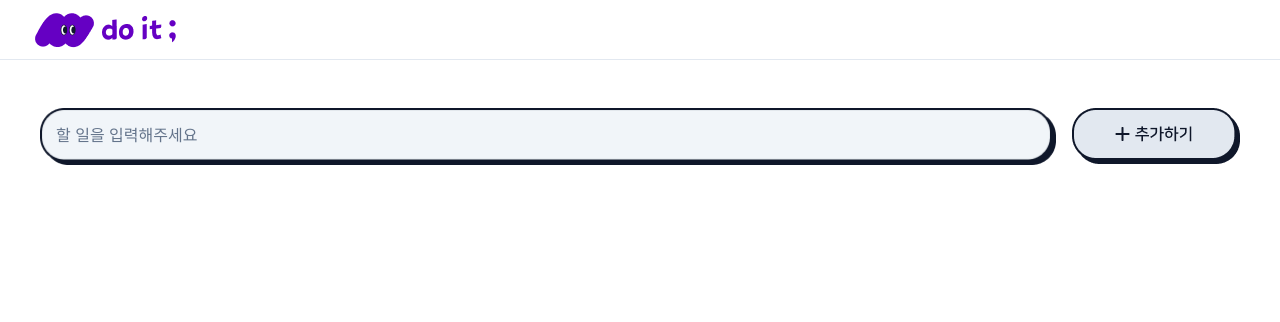
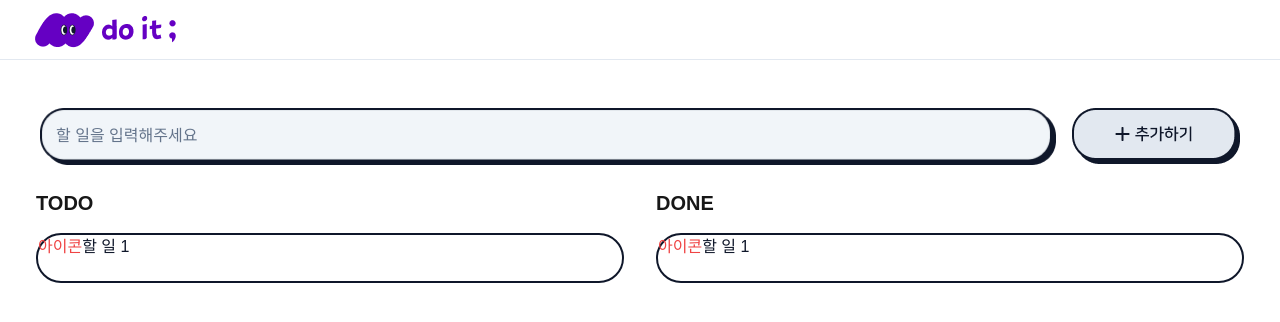
Before and after one commit to always97/next-todo, a Next.js app: page / in a window 1280 px wide. Shown: the top 322 px of the page. Built offline with nearby package versions, Linux system fonts and the light colour scheme.

Commit message:
feat: TodoList ui 구조 초기

```diff
--- a/src/app/page.tsx
+++ b/src/app/page.tsx
@@ -1,11 +1,17 @@
 import Header from "@/components/Header";
 import TodoInput from "@/components/TodoInput";
+import TodoList from "@/components/TodoList";
 export default function Home() {
   return (
     <div>
       <Header />
       <main className="w-full flex flex-col items-center">
         <TodoInput />
+
+        <div className="mt-6 w-full flex justify-center gap-8">
+          <TodoList title="TODO" />
+          <TodoList title="DONE" />
+        </div>
       </main>
     </div>
   );
--- a/src/components/TodoItem.tsx
+++ b/src/components/TodoItem.tsx
@@ -0,0 +1,8 @@
+export default function TodoItem() {
+  return (
+    <li className="w-[588px] h-[50px] bg-white border-2 border-slate-900 rounded-[27px]">
+      <button className="text-red-500 hover:text-red-700">아이콘</button>
+      <span className="text-slate-900">할 일 1</span>
+    </li>
+  );
+}
--- /dev/null
+++ b/src/components/TodoList.tsx
@@ -0,0 +1,16 @@
+import TodoItem from "./TodoItem";
+
+interface TodoListProps {
+  title: string;
+}
+
+export default function TodoList({ title }: TodoListProps) {
+  return (
+    <div className="w-[588px]">
+      <h1 className="text-xl font-bold mb-4">{title}</h1>
+      <ul className="space-y-4">
+        <TodoItem />
+      </ul>
+    </div>
+  );
+}
```
Also changed, not shown: src/components/TodoForm.tsx (deleted).
